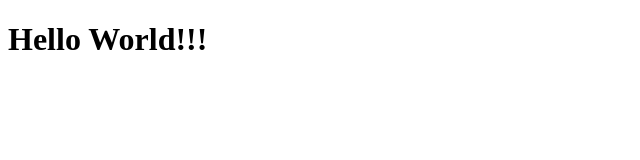
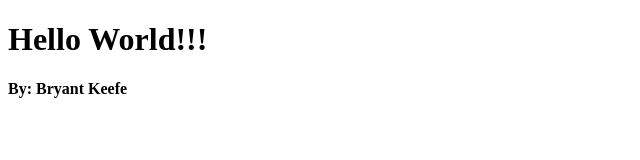
Before and after one commit to bigbinsv/kekambas-111_hello_world, a plain HTML site: page index.html in a window 1280 px wide. Shown: the whole page, without its empty margins (0-640 px from the left). Drawn offline with Linux system fonts and the light colour scheme.

Commit message:
added New Header

```diff
--- a/index.html
+++ b/index.html
@@ -12,6 +12,7 @@
 <body>
 
     <h1>Hello World!!!</h1>
+    <h4>By: Bryant Keefe</h4>
 
 </body>
 
```
